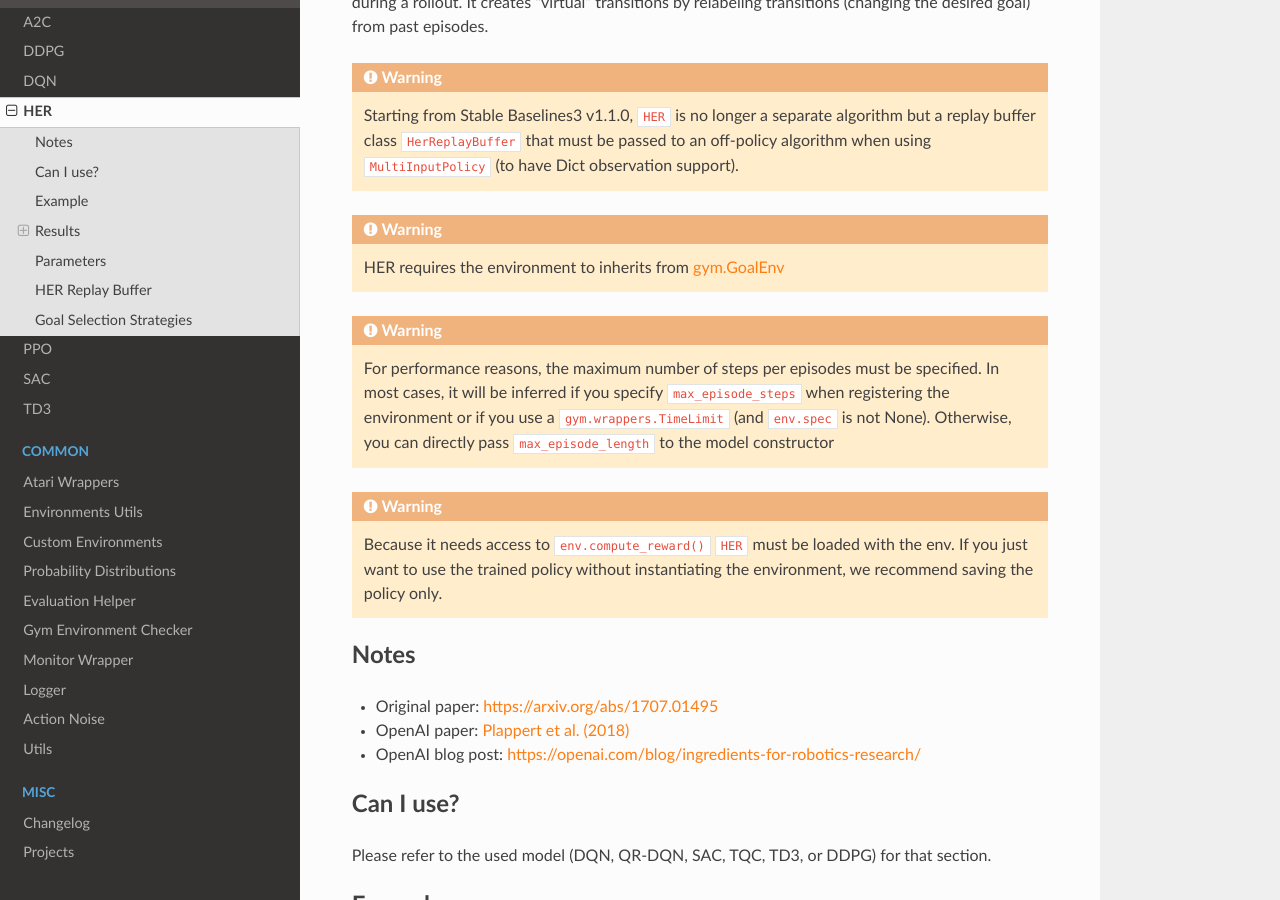
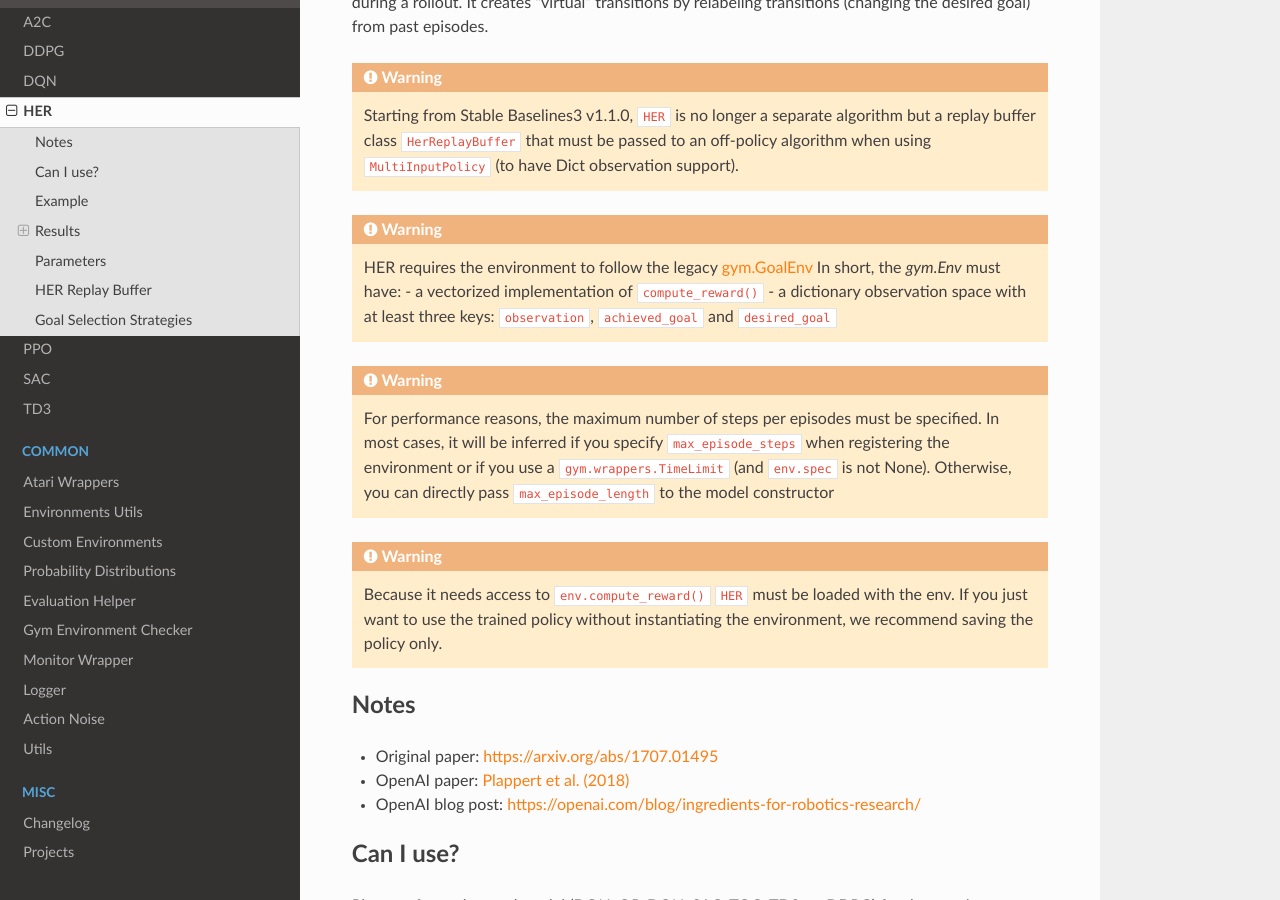
Before and after one commit to DLR-RM/stable-baselines3, a Sphinx documentation site: the page built from docs/modules/her.rst, in a window 1280 px wide and 900 px high, scrolled down 362 px. Built offline with Sphinx 7.4.7 and the Read the Docs theme 2.0.0, drawn with Linux system fonts in a browser that asks for light colours.

Commit message:
Add docs on  HER requirements for envs

```diff
--- a/docs/modules/her.rst
+++ b/docs/modules/her.rst
@@ -22,7 +22,10 @@ It creates "virtual" transitions by relabeling transitions (changing the desired
 
 .. warning::
 
-    HER requires the environment to inherits from `gym.GoalEnv <https://github.com/openai/gym/blob/3394e245727c1ae6851b504a50ba77c73cd4c65b/gym/core.py#L160>`_
+    HER requires the environment to follow the legacy `gym.GoalEnv <https://github.com/openai/gym/blob/3394e245727c1ae6851b504a50ba77c73cd4c65b/gym/core.py#L160>`_
+    In short, the `gym.Env` must have:
+    - a vectorized implementation of ``compute_reward()``
+    - a dictionary observation space with at least three keys: ``observation``, ``achieved_goal`` and ``desired_goal``
 
 
 .. warning::
```
